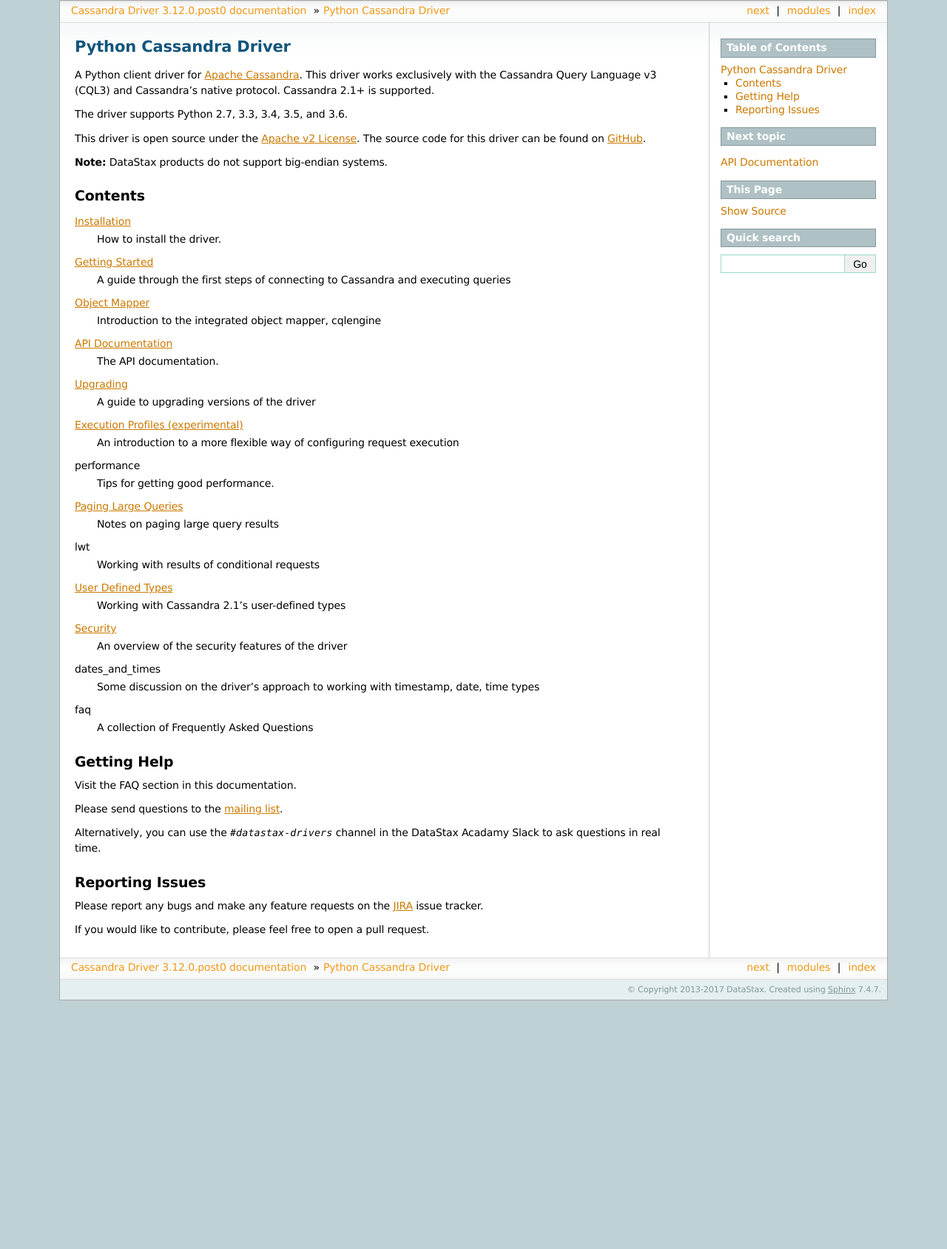
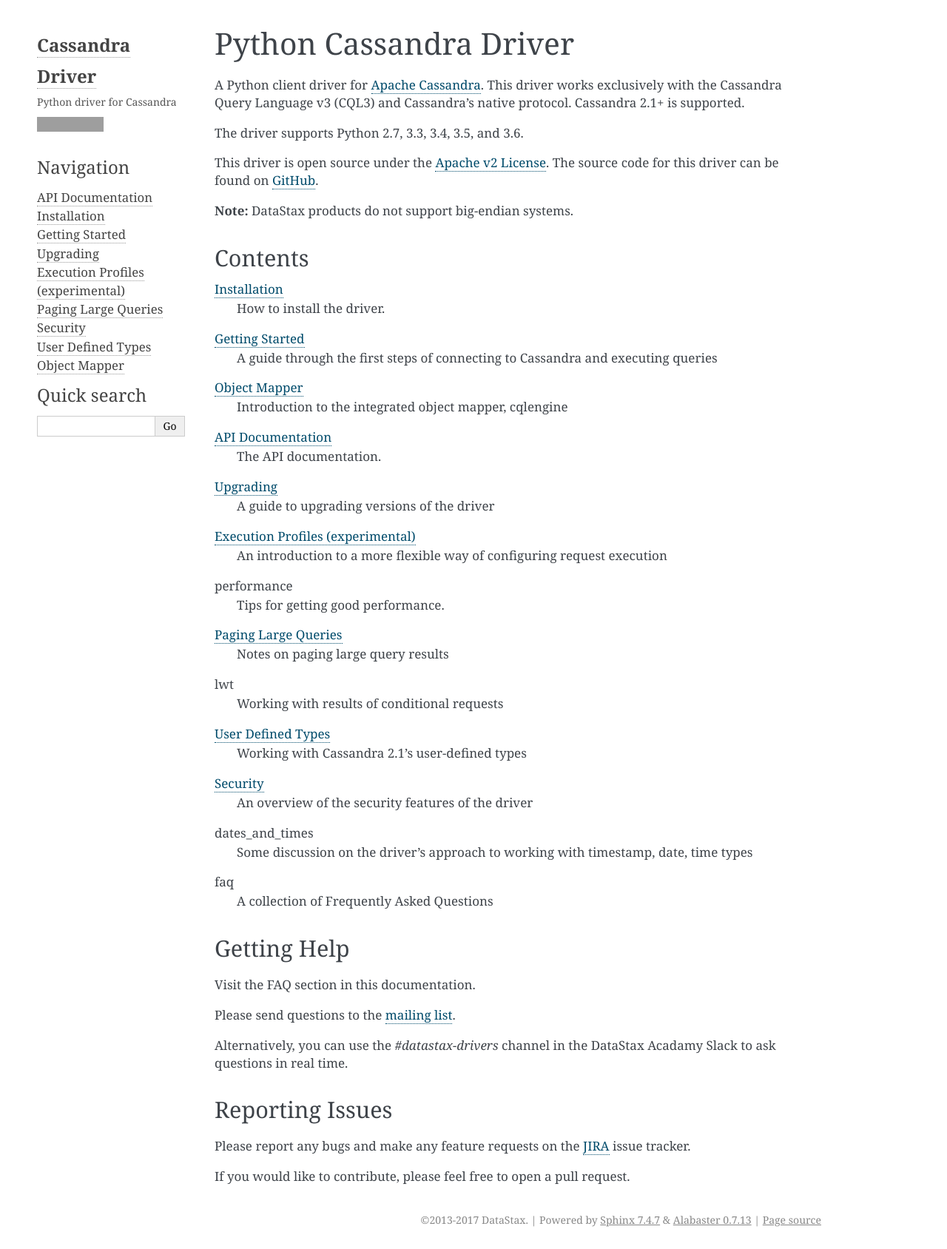
Before and after one commit to datastax/python-driver, a Sphinx documentation site: the page built from docs/index.rst, in a window 1280 px wide. Shown: the whole page at 74% size. Built offline with Sphinx 7.4.7, drawn with Linux system fonts in a browser that asks for light colours; pages that are not in the unit, such as notebooks, are missing from menus; before the commit the page ends 1352 px from its top, so only the background shows below that; grey boxes are pictures that could not be loaded.

Commit message:
Set alabaster as theme for documentation (#854)

```diff
--- a/docs/conf.py
+++ b/docs/conf.py
@@ -136,7 +136,14 @@
 #html_use_smartypants = True
 
 # Custom sidebar templates, maps document names to template names.
-#html_sidebars = {}
+html_sidebars = {
+	'**': [
+	    'about.html',
+	    'navigation.html',
+	    'relations.html',
+	    'searchbox.html'
+	]
+}
 
 # Additional templates that should be rendered to pages, maps page names to
 # template names.
--- a/docs/themes/custom/static/custom.css_t
+++ b/docs/themes/custom/static/custom.css_t
@@ -1,4 +1,21 @@
-@import url("sphinxdoc.css");
+@import url("alabaster.css");
+
+div.document {
+	width: 1200px;
+}
+
+div.sphinxsidebar h1.logo a {
+	font-size: 24px;
+}
+
+code.descname {
+    color: #4885ed;
+}
+
+th.field-name {
+    min-width: 100px;
+    color: #3cba54;
+}
 
 div.versionmodified {
     font-weight: bold
--- a/docs/themes/custom/theme.conf
+++ b/docs/themes/custom/theme.conf
@@ -1,4 +1,11 @@
 [theme]
-inherit = sphinxdoc
+inherit = alabaster
 stylesheet = custom.css
 pygments_style = friendly
+
+[options]
+description = Python driver for Cassandra
+github_user = datastax
+github_repo = python-driver
+github_button = true
+github_type = star
```
